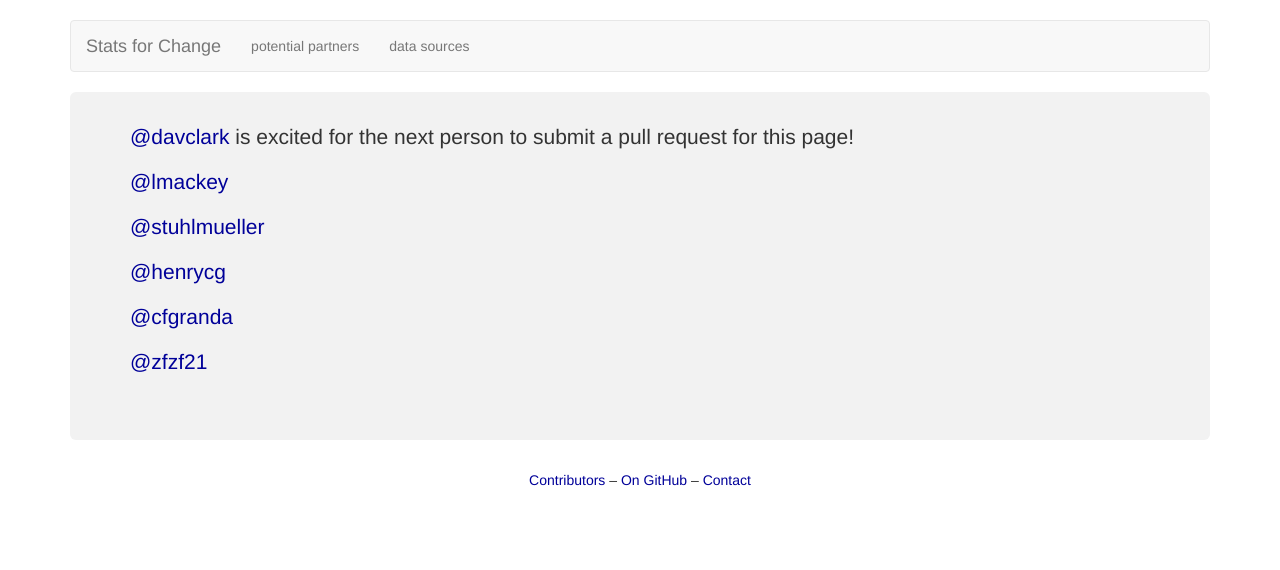
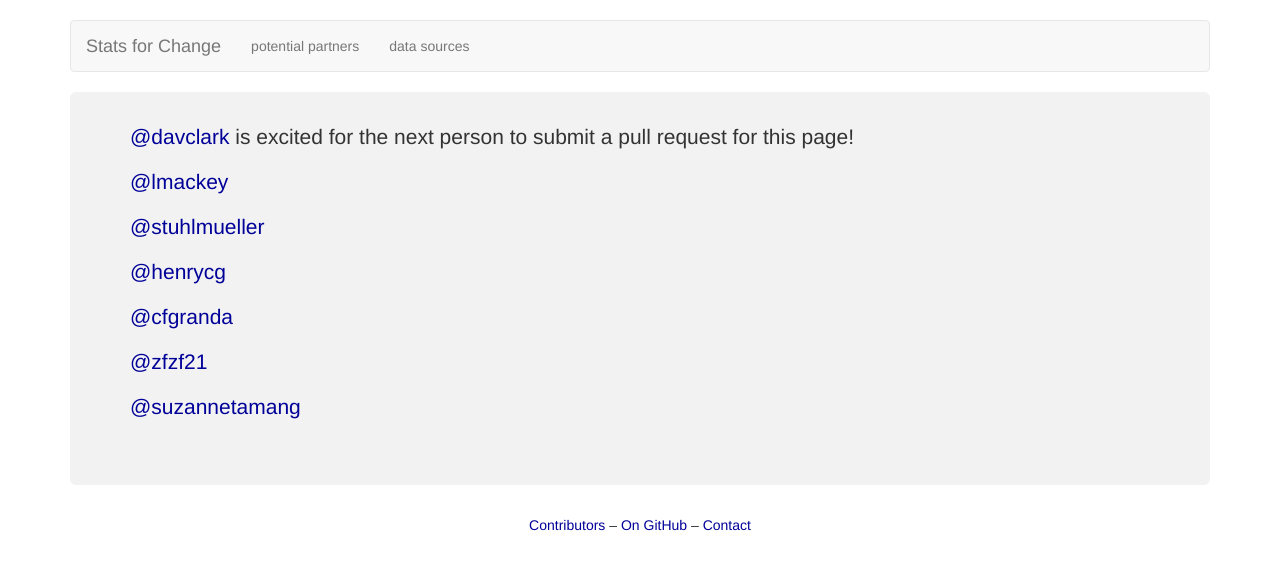
Before and after one commit to stats-for-change/stats-for-change.github.io, a Jekyll site: the page built from contributors.md, in a window 1280 px wide. Shown: the top 570 px of the page. Built offline with Jekyll 4.4.1, drawn with Linux system fonts in a browser that asks for light colours; nearby versions of some CDN libraries; Markdown is read by kramdown in place of the engine named in the settings.

Commit message:
Update contributors.md

```diff
--- a/contributors.md
+++ b/contributors.md
@@ -14,3 +14,5 @@ the next person to submit a pull request for this page!
 [@cfgranda](https://github.com/cfgranda)
 
 [@zfzf21](https://github.com/zfzf21)
+
+[@suzannetamang](https://github.com/suzannetamang)
```
